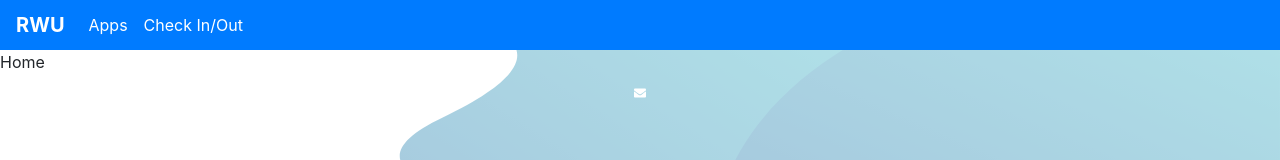
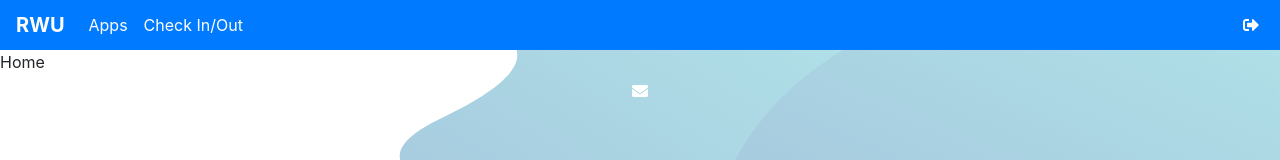
Before and after one commit to harolz87/remote-work-utils, a React app in the folder front/: page /login in a window 1280 px wide. Both pictures are taken after typing "name@example.com", "Sample123" into the empty fields and a click on the button "Login". Shown: the top 160 px of the page. Built offline with nearby package versions, Linux system fonts and the light colour scheme; the HTML template or start-up script is replaced by a standard one.

Commit message:
[front] add log off

```diff
--- a/front/src/actions/global.actions.js
+++ b/front/src/actions/global.actions.js
@@ -8,6 +8,6 @@ export const loggin = ({ user, token }) => ({
   },
 });
 
-export const singOff = () => ({
-  type: constants.GLOBAL_SING_OFF,
+export const logOff = () => ({
+  type: constants.GLOBAL_LOG_OFF,
 });
--- a/front/src/components/Header/index.jsx
+++ /dev/null
@@ -1,17 +0,0 @@
-import React from 'react';
-import Nav from 'react-bootstrap/Nav';
-import Navbar from 'react-bootstrap/Navbar';
-import { withRouter } from 'react-router-dom';
-
-export const Header = withRouter(({ history }) => (
-  <Navbar bg="primary" expand="lg">
-    <Navbar.Brand onClick={() => history.push('./')} className="text-white font-weight-bold">RWU</Navbar.Brand>
-    <Navbar.Toggle aria-controls="basic-navbar-nav" />
-    <Navbar.Collapse id="basic-navbar-nav">
-      <Nav className="mr-auto">
-        <Nav.Link onClick={() => history.push('./apps')} className="text-white">Apps</Nav.Link>
-        <Nav.Link onClick={() => history.push('./check-in-out')} className="text-white">Check In/Out</Nav.Link>
-      </Nav>
-    </Navbar.Collapse>
-  </Navbar>
-));
--- a/front/src/components/IconAwesome/index.jsx
+++ b/front/src/components/IconAwesome/index.jsx
@@ -6,6 +6,7 @@ import {
   faEnvelope,
   faUser,
   faKey,
+  faSignOutAlt,
 } from '@fortawesome/free-solid-svg-icons';
 import {
   WHITE_COLOR,
@@ -17,6 +18,7 @@ import {
 library.add(faEnvelope);
 library.add(faUser);
 library.add(faKey);
+library.add(faSignOutAlt);
 
 export const Icon = ({
   name,
@@ -46,7 +48,7 @@ Icon.propTypes = {
 
 
 Icon.defaultProps = {
-  size: 'xs',
+  size: '25px',
   onClick: null,
   color: WHITE_COLOR,
 };
--- a/front/src/constants/global.constants.js
+++ b/front/src/constants/global.constants.js
@@ -1,2 +1,2 @@
 export const GLOBAL_LOGIN = 'GLOBAL_LOGIN';
-export const GLOBAL_SING_OFF = 'GLOBAL_SING_OFF';
+export const GLOBAL_LOG_OFF = 'GLOBAL_LOG_OFF';
--- /dev/null
+++ b/front/src/containers/Header.jsx
@@ -0,0 +1,29 @@
+import React from 'react';
+import Nav from 'react-bootstrap/Nav';
+import Navbar from 'react-bootstrap/Navbar';
+import { withRouter } from 'react-router-dom';
+
+import { Icon } from 'Components/IconAwesome';
+
+import * as globalActions from '../actions/global.actions';
+import { useActions } from '../hooks/useActions';
+
+export const Header = withRouter(({ history }) => {
+  const actions = useActions(globalActions);
+
+  return (
+    <Navbar bg="primary" expand="lg">
+      <Navbar.Brand onClick={() => history.push('./')} className="text-white font-weight-bold">RWU</Navbar.Brand>
+      <Navbar.Toggle aria-controls="basic-navbar-nav" />
+      <Navbar.Collapse id="basic-navbar-nav">
+        <Nav className="mr-auto">
+          <Nav.Link onClick={() => history.push('./apps')} className="text-white">Apps</Nav.Link>
+          <Nav.Link onClick={() => history.push('./check-in-out')} className="text-white">Check In/Out</Nav.Link>
+        </Nav>
+        <Navbar.Text>
+          <Icon name="sign-out-alt" onClick={() => actions.logOff()} />
+        </Navbar.Text>
+      </Navbar.Collapse>
+    </Navbar>
+  );
+});
--- a/front/src/containers/PageContainer.jsx
+++ b/front/src/containers/PageContainer.jsx
@@ -2,7 +2,7 @@ import React from 'react';
 import PropsType from 'prop-types';
 import { useSelector } from 'react-redux';
 import { WrapperPageContainer } from '../components/WrapperPageContainer';
-import { Header } from '../components/Header';
+import { Header } from './Header';
 import { Footer } from '../components/Footer';
 
 export const PageContainer = ({ children }) => {
--- a/front/src/reducers/global.reducer.js
+++ b/front/src/reducers/global.reducer.js
@@ -15,7 +15,7 @@ export default (state = initialState, action) => {
         isAuthenticated: true,
         token: action.payload.token,
       };
-    case constants.GLOBAL_SING_OFF:
+    case constants.GLOBAL_LOG_OFF:
       return {
         ...state,
         ...initialState,
```
